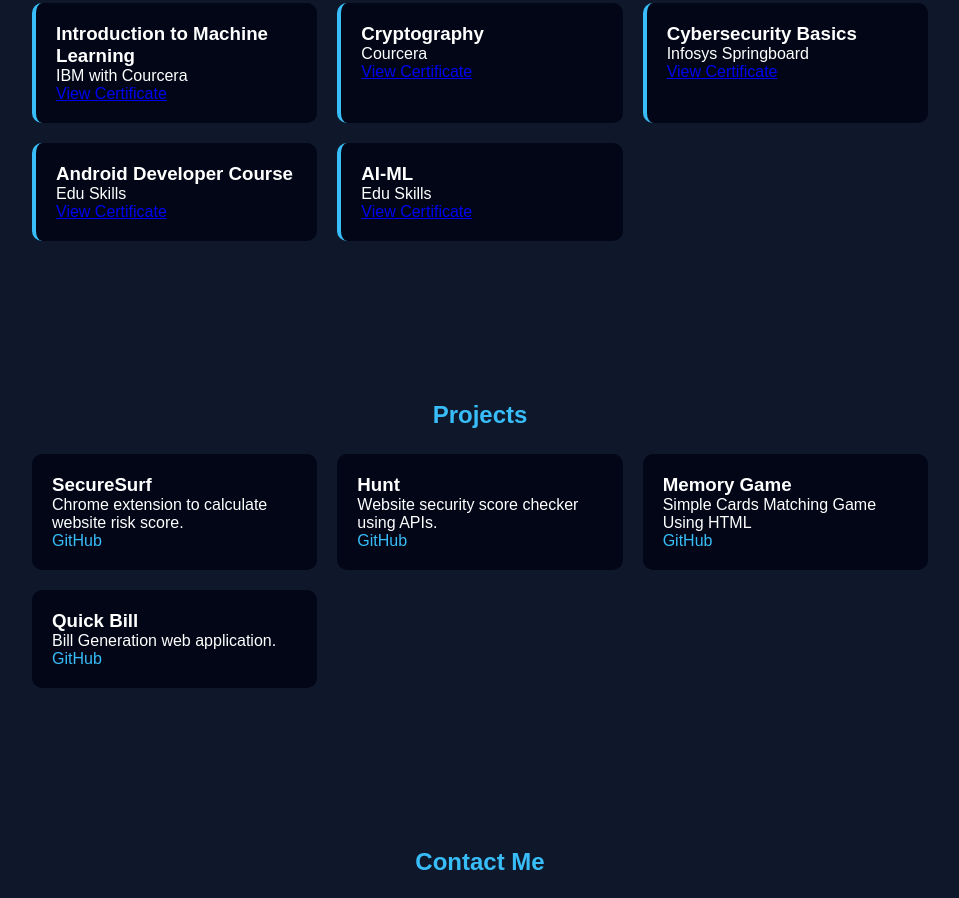
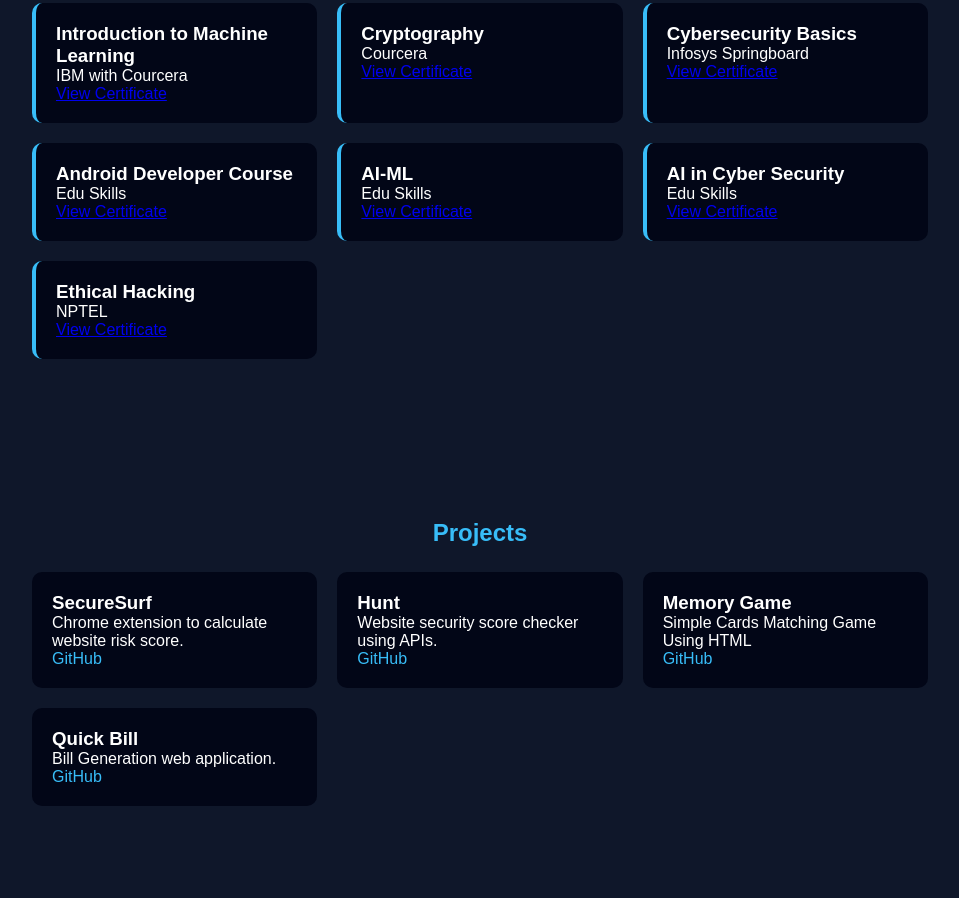
Before and after one commit to hkdprojects/harsha-kumar-d-portfolio, a plain HTML site: page index.html in a window 1280 px wide. Shown: the part 1521-2419 px from the top of the page, without its empty margins (160-1119 px from the left). Drawn offline with Linux system fonts and the light colour scheme.

Commit message:
new Certificates added

```diff
--- a/index.html
+++ b/index.html
@@ -90,6 +90,16 @@
                 <p>Edu Skills</p>
                 <a href="assets/certificates/EduSkills_AICTE_GOOGLE AI-ML VIRTUAL INTERNSHIP.pdf" target="_blank">View Certificate</a>
             </div>
+            <div class="cert-card">
+                <h3>AI in Cyber Security</h3>
+                <p>Edu Skills</p>
+                <a href="assets/certificates/AI in Cyber Security Virtual Internship.pdf" target="_blank">View Certificate</a>
+            </div>
+            <div class="cert-card">
+                <h3>Ethical Hacking</h3>
+                <p>NPTEL</p>
+                <a href="assets/certificates/NPTEL_Ethical Hacking.pdf" target="_blank">View Certificate</a>
+            </div>
         </div>
     </section>
 
```
Also changed, not shown: 2 other files.
